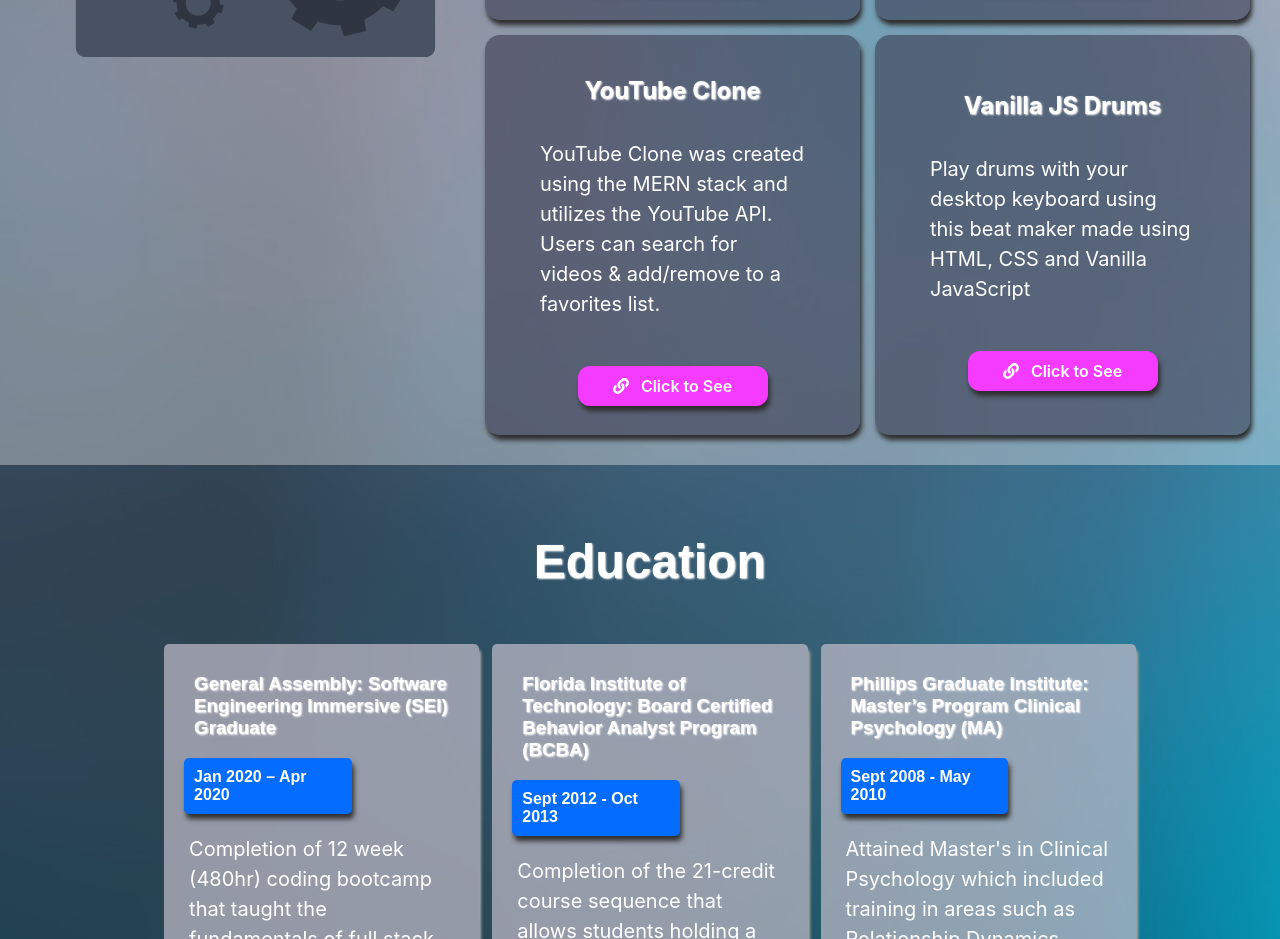
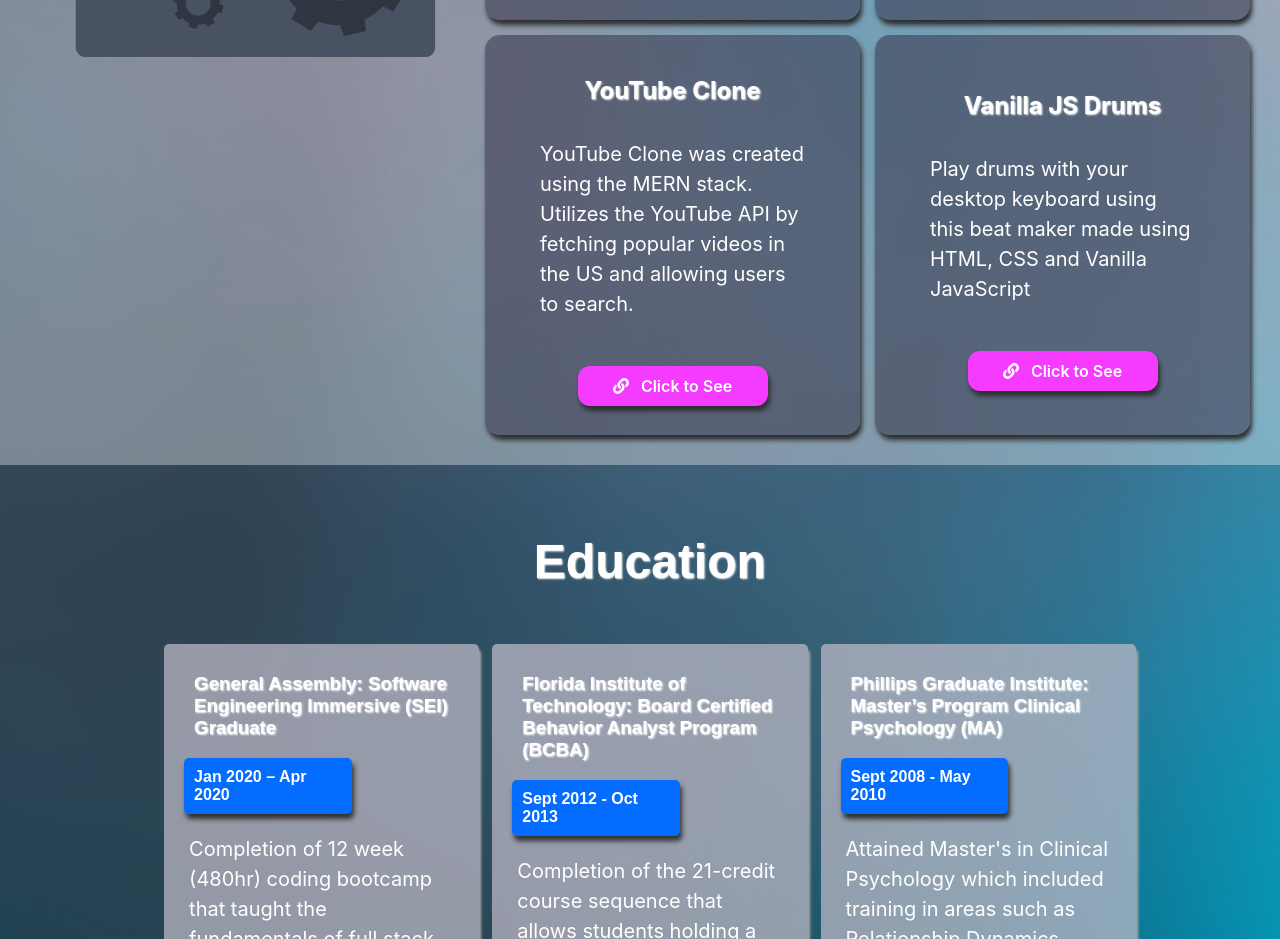
Before and after one commit to ccrisolo/ceds-portfolio, a React (Create React App) app: page / in a window 1280 px wide. Shown: the part 1280-2219 px from the top of the page. Built offline with nearby package versions, Linux system fonts and the light colour scheme.

Commit message:
update youtube clone description

```diff
--- a/src/Pages/Projects/ProjectsPage.jsx
+++ b/src/Pages/Projects/ProjectsPage.jsx
@@ -76,9 +76,9 @@ const ProjectsPage = () => {
                         <div className='project'>
                             <h1 className='project-title'>YouTube Clone</h1>
                             <p className='project-body'>
-                                YouTube Clone was created using the MERN stack
-                                and utilizes the YouTube API. Users can search
-                                for videos & add/remove to a favorites list.
+                                YouTube Clone was created using the MERN stack.
+                                Utilizes the YouTube API by fetching popular videos
+                                in the US and allowing users to search.
                             </p>
                             <a
                                 className='project-link-container'
```
